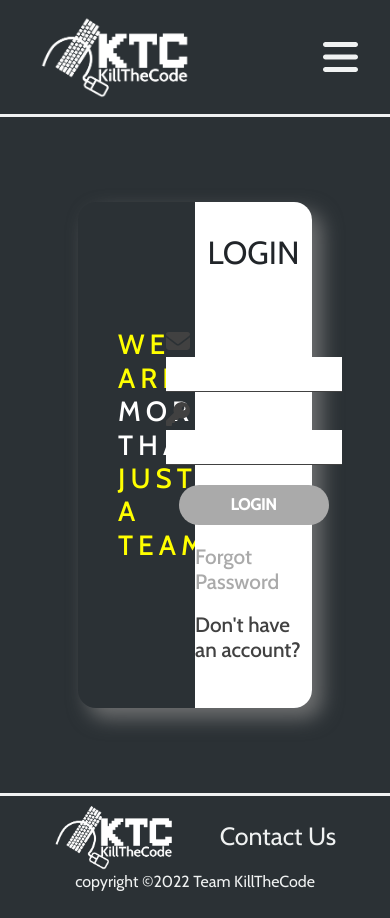
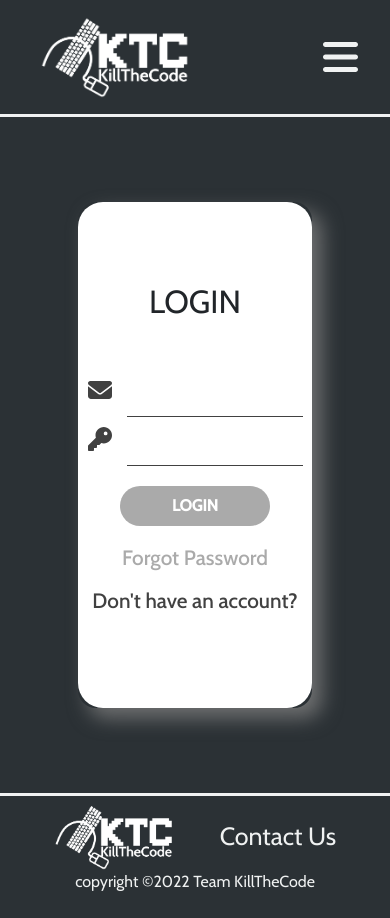
Before and after one commit to Jonghan-park/KillTheCode, a React (Create React App) app in the folder frontend/: page /signin in a window 390 px wide. Built offline with nearby package versions, Linux system fonts and the light colour scheme.

Commit message:
responsive signin

```diff
--- a/frontend/src/components/SignIn/SignIn.css
+++ b/frontend/src/components/SignIn/SignIn.css
@@ -145,7 +145,7 @@ margin:10px 0;
 }
 
 
-@media screen and (max-width: 753px){
+@media screen and (max-width: 768px){
     .loginTitle{
         font-size:2em;
     }
@@ -158,13 +158,17 @@ margin:10px 0;
 
   }
 
-  @media screen and (max-width:680){
-    /* *{
-        background-color:aquamarine;
-    } */
+@media screen and (max-width:680px){
+    .panelContainerSign{
+        display:none;
 
-    /* .container{
-       display:none;
-    } */
+    }
+    .signInForm{
+        width:100%;
+        border-radius: 25px;
+    }
+    .container{
+        background-color: transparent;
 
+    }
   }
```
